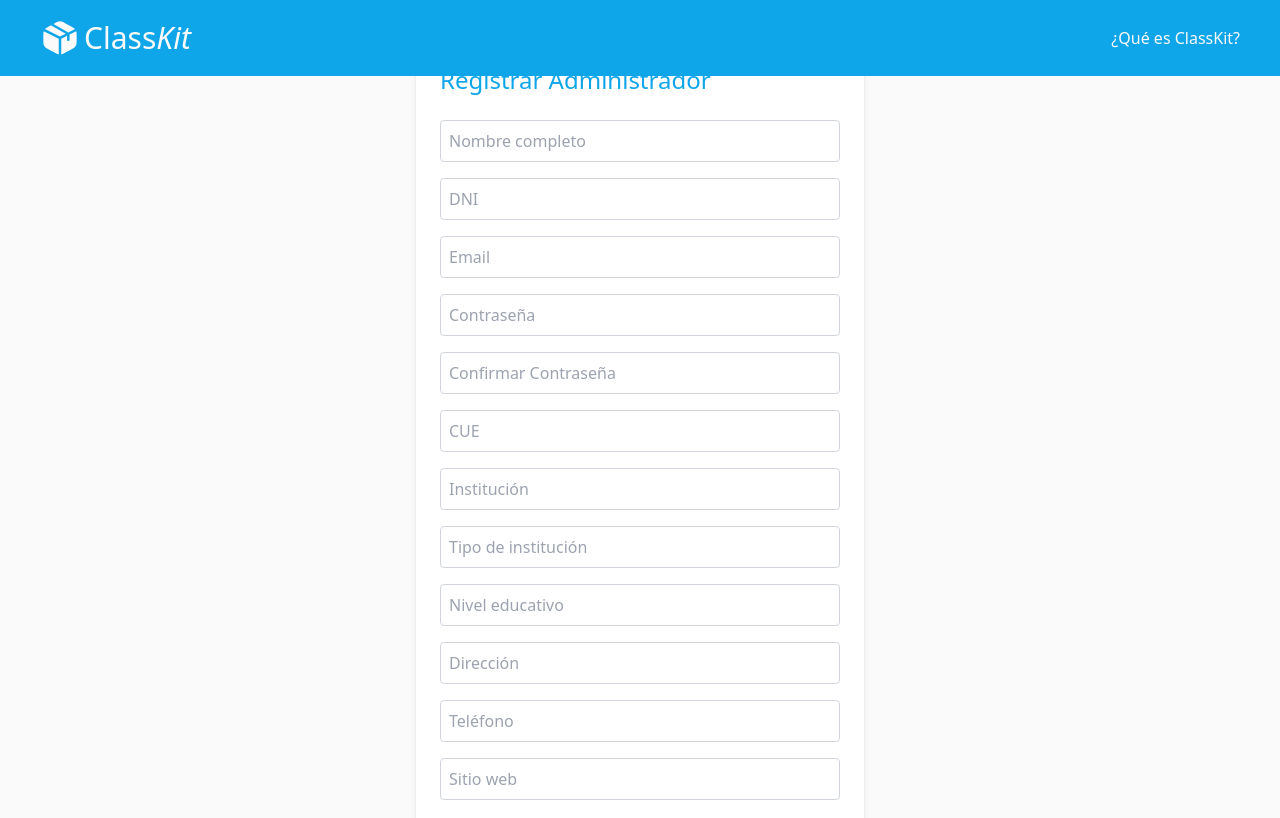
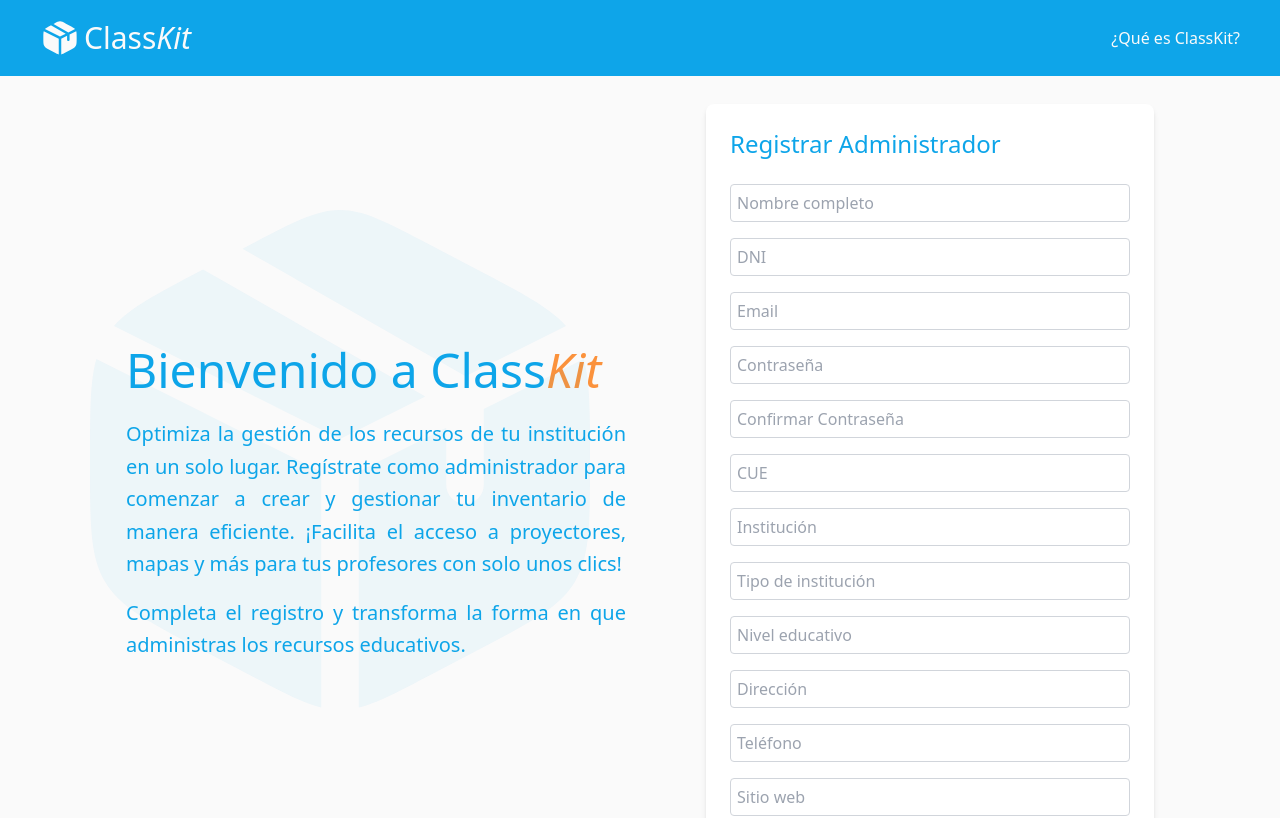
Before and after one commit to PiaCrosa/equipo-c23-99-webapp, a React (Vite) app in the folder frontend/: page /register in a window 1280 px wide. Shown: the top 818 px of the page. Built offline with nearby package versions, Linux system fonts and the light colour scheme.

Commit message:
formulario

```diff
--- a/frontend/src/pages/Register.tsx
+++ b/frontend/src/pages/Register.tsx
@@ -3,11 +3,14 @@ import { useNavigate } from 'react-router-dom';
 import Header from '../components/Header';
 import Footer from '../components/Footer';
 import { validateForm } from '../utils/validations';
+import logo from '../assets/img/logo-box.svg';
 
-const registerContainer = "flex flex-col items-center justify-center bg-zinc-50 px-4";
+const registerContainer = "flex items-center justify-center gap-20 bg-zinc-50 px-4 pt-16";
 const formElement = "bg-white p-6 rounded-lg shadow-md w-full max-w-md my-10";
-const inputField = "mb-4 p-2 border border-gray-300 rounded w-full";
+const inputField = "mb-4 p-1.5 border border-gray-300 rounded w-full";
 const submitButton = "mt-6 bg-sky-500 text-white p-2 rounded w-full hover:bg-sky-400";
+const leftText = "text-sky-500 font-sans text-5xl pb-4";
+const leftTextSimple = "text-sky-500 font-sans text-xl pb-4 text-justify leading-relaxed";
 
 const Register: React.FC = () => {
   const [formData, setFormData] = useState({
@@ -52,6 +55,18 @@ const Register: React.FC = () => {
       <Header />
 
       <div className={registerContainer}>
+
+        <div className='flex flex-col gap-2'>
+          <div>
+            <img src={logo} alt="classkit box logo" className='w-[600px] opacity-[0.05] fixed top-[20vh] left-10'/>
+            <p className={leftText}>Bienvenido a Class<span className='text-orange-400 italic'>Kit</span></p>
+          </div>
+          <div className='max-w-[500px]'>
+            <p className={leftTextSimple}>Optimiza la gestión de los recursos de tu institución en un solo lugar. Regístrate como administrador para comenzar a crear y gestionar tu inventario de manera eficiente. ¡Facilita el acceso a proyectores, mapas y más para tus profesores con solo unos clics!</p>
+            <p className={leftTextSimple}>Completa el registro y transforma la forma en que administras los recursos educativos.</p>
+          </div>
+        </div>
+
         <form className={formElement} onSubmit={handleSubmit}>
           <h2 className="text-2xl font-medium mb-6 text-sky-500">Registrar Administrador</h2>
           <input type="text" name="fullName" placeholder="Nombre completo" className={inputField} onChange={handleChange} />
```
